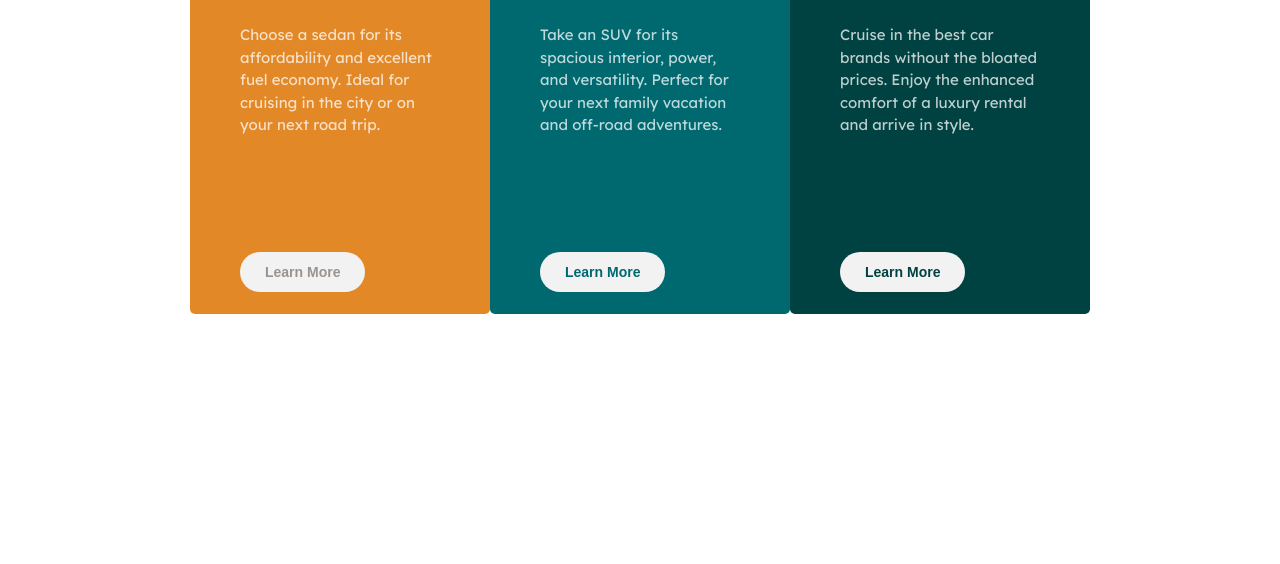
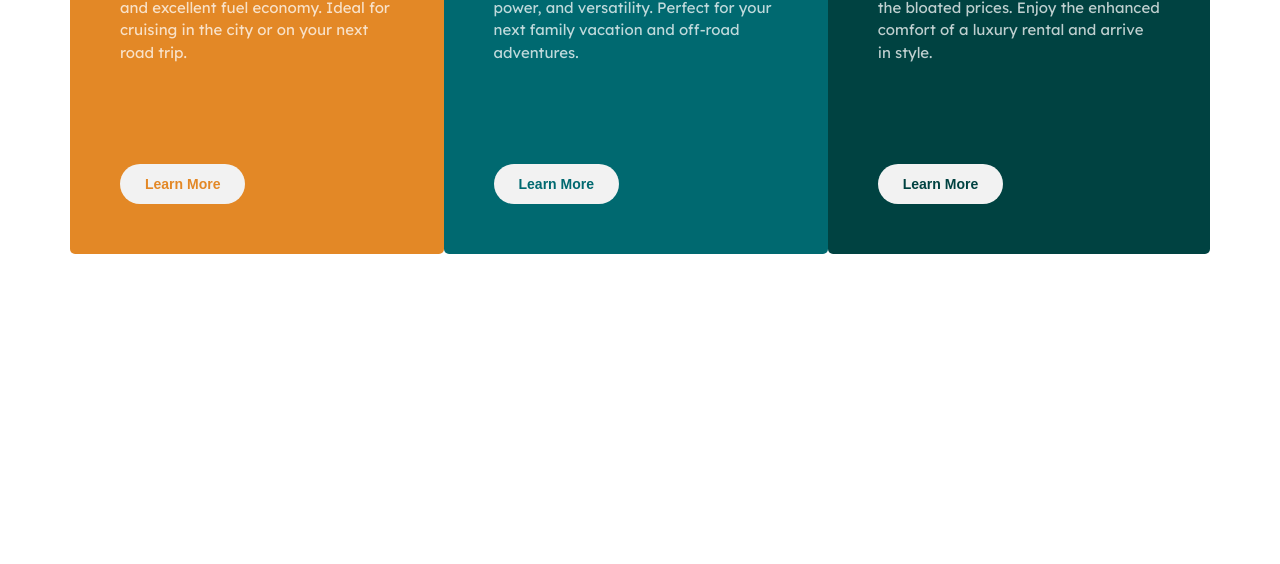
Before and after one commit to Abdihakim21/3-column-preview-card, a plain HTML site: page index.html in a window 1280 px wide. Shown: the part 286-850 px from the top of the page. Before the commit the page ends 800 px from the top, so only its background shows below. Drawn offline with Linux system fonts and the light colour scheme.

Commit message:
modified style

```diff
--- a/css/style.css
+++ b/css/style.css
@@ -6,11 +6,12 @@
     font-family: 'Lexend Deca', sans-serif;
     font-size: 15px;
     line-height: 1.5;
+    min-height: 100vh;
+    margin: 0;
     /* background: chocolate; */
 
  }
- /*  */
-/*  */
+
 h1 {
     font-family: 'Big Shoulders Display', cursive;
     text-transform: uppercase;
@@ -21,19 +22,21 @@ p{
     color:  hsla(0, 0%, 100%, 0.75);
 }
 main{
-    display: flex;
-    justify-content: center;
-    align-items: center;
-    margin-top: 100px;
+  max-width: 1140px;
+  margin: 50px auto;
+  display: flex;
+  align-items: center;
+  justify-content: center;
+  overflow: hidden;
 
 }
 /* main style  */
 .box{
     border-radius: 5px;
-    width: 300px;
-    height: 500px;
+    /* width: 300px;
+    height: 500px; */
     padding: 50px;
-    overflow: hidden;
+    /* overflow: hidden; */
 }
 .box-1{
     background: hsl(31, 77%, 52%);
@@ -51,10 +54,10 @@ main{
     border-radius: 30px;
     font-size: 14px;
     font-weight: 700;
+    display: block;
     border: none;
     cursor: pointer;
-    margin-top: 100px;
-    margin-bottom: 50px;
+   margin-top: 100px;
 }
 
 .btn:hover{
@@ -63,7 +66,7 @@ main{
     color: #fff;
 }
 .btn-orange{
-    color: hsl(30, 5%, 58%);
+    color: hsl(31, 77%, 52%);
 }
 .btn-cyn{
     color: hsl(184, 100%, 22%);
```
